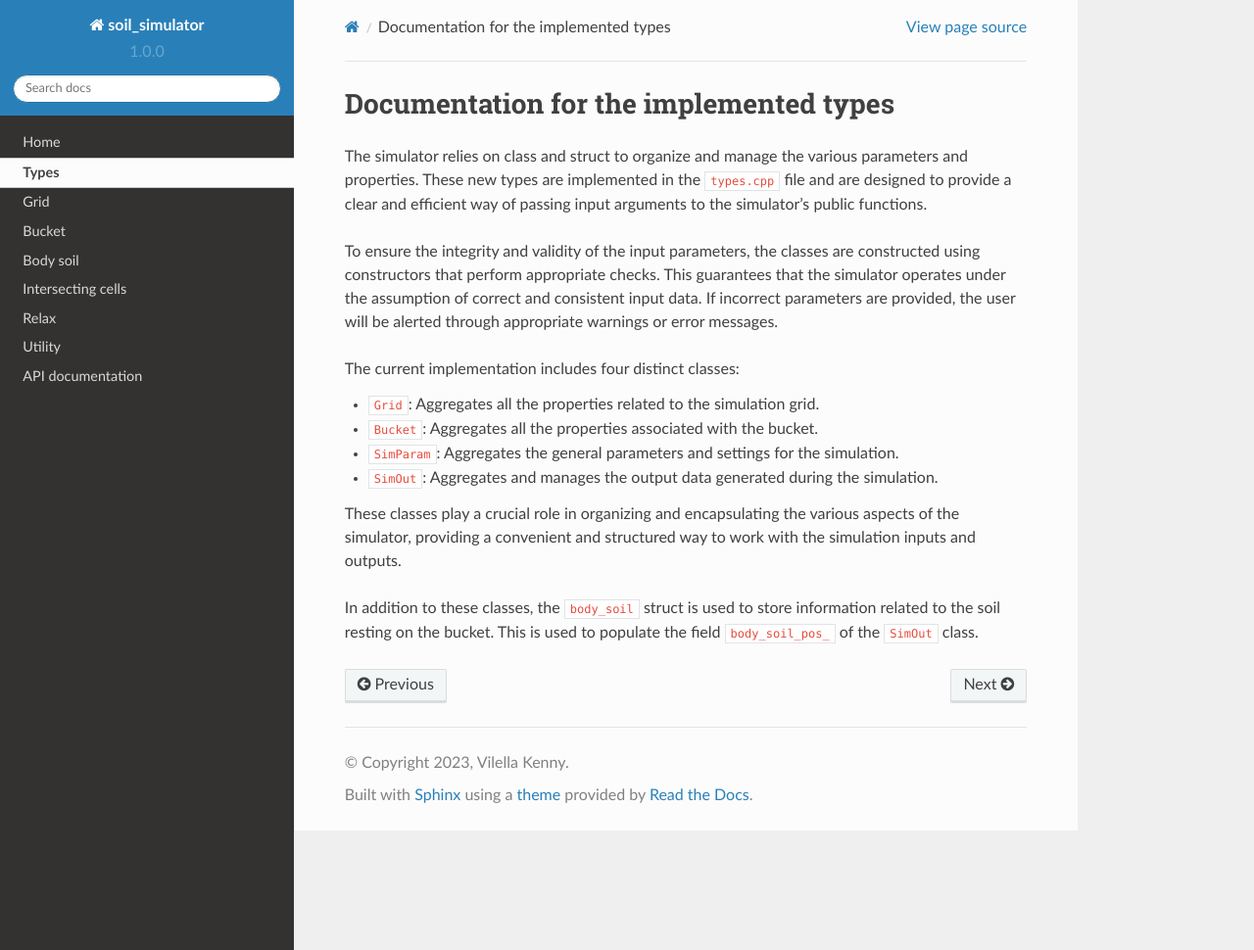
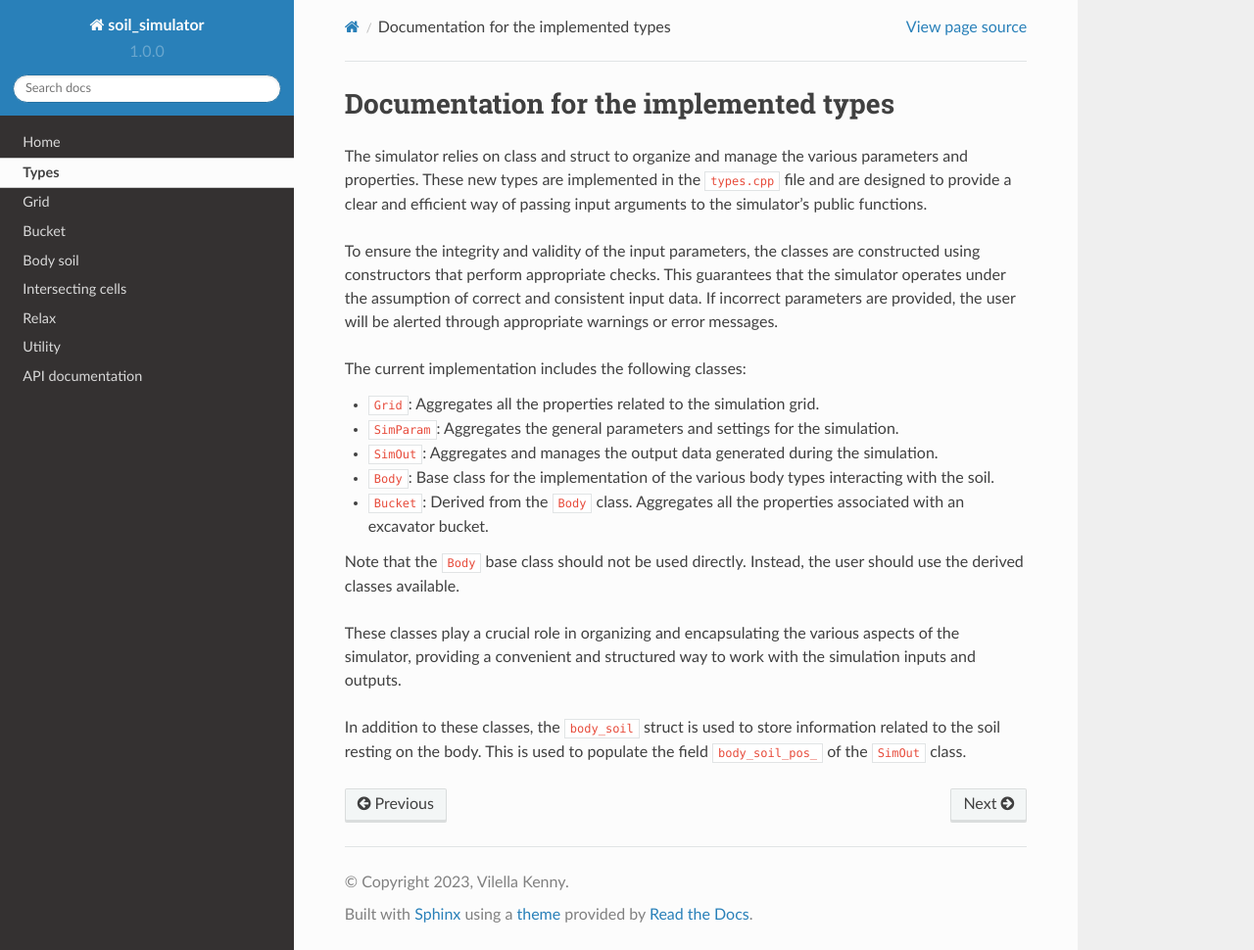
Before and after one commit to KennyVilella/soil_dynamics_cpp, a Sphinx documentation site: the page built from docs/types.rst, in a window 1280 px wide and 970 px high. Shown: the whole window at 98% size. Built offline with Sphinx 7.4.7 and the Read the Docs theme 2.0.0, drawn with Linux system fonts in a browser that asks for light colours.

Commit message:
[changed] Bucket -> Body in types.rst

```diff
--- a/docs/types.rst
+++ b/docs/types.rst
@@ -10,14 +10,18 @@ To ensure the integrity and validity of the input parameters, the classes are co
 This guarantees that the simulator operates under the assumption of correct and consistent input data.
 If incorrect parameters are provided, the user will be alerted through appropriate warnings or error messages.
 
-The current implementation includes four distinct classes:
+The current implementation includes the following classes:
 
 * :code:`Grid`: Aggregates all the properties related to the simulation grid.
-* :code:`Bucket`: Aggregates all the properties associated with the bucket.
 * :code:`SimParam`: Aggregates the general parameters and settings for the simulation.
 * :code:`SimOut`: Aggregates and manages the output data generated during the simulation.
+* :code:`Body`: Base class for the implementation of the various body types interacting with the soil.
+* :code:`Bucket`: Derived from the :code:`Body` class. Aggregates all the properties associated with an excavator bucket.
+
+Note that the :code:`Body` base class should not be used directly.
+Instead, the user should use the derived classes available.
 
 These classes play a crucial role in organizing and encapsulating the various aspects of the simulator, providing a convenient and structured way to work with the simulation inputs and outputs.
 
-In addition to these classes, the :code:`body_soil` struct is used to store information related to the soil resting on the bucket.
+In addition to these classes, the :code:`body_soil` struct is used to store information related to the soil resting on the body.
 This is used to populate the field :code:`body_soil_pos_` of the :code:`SimOut` class.
```
